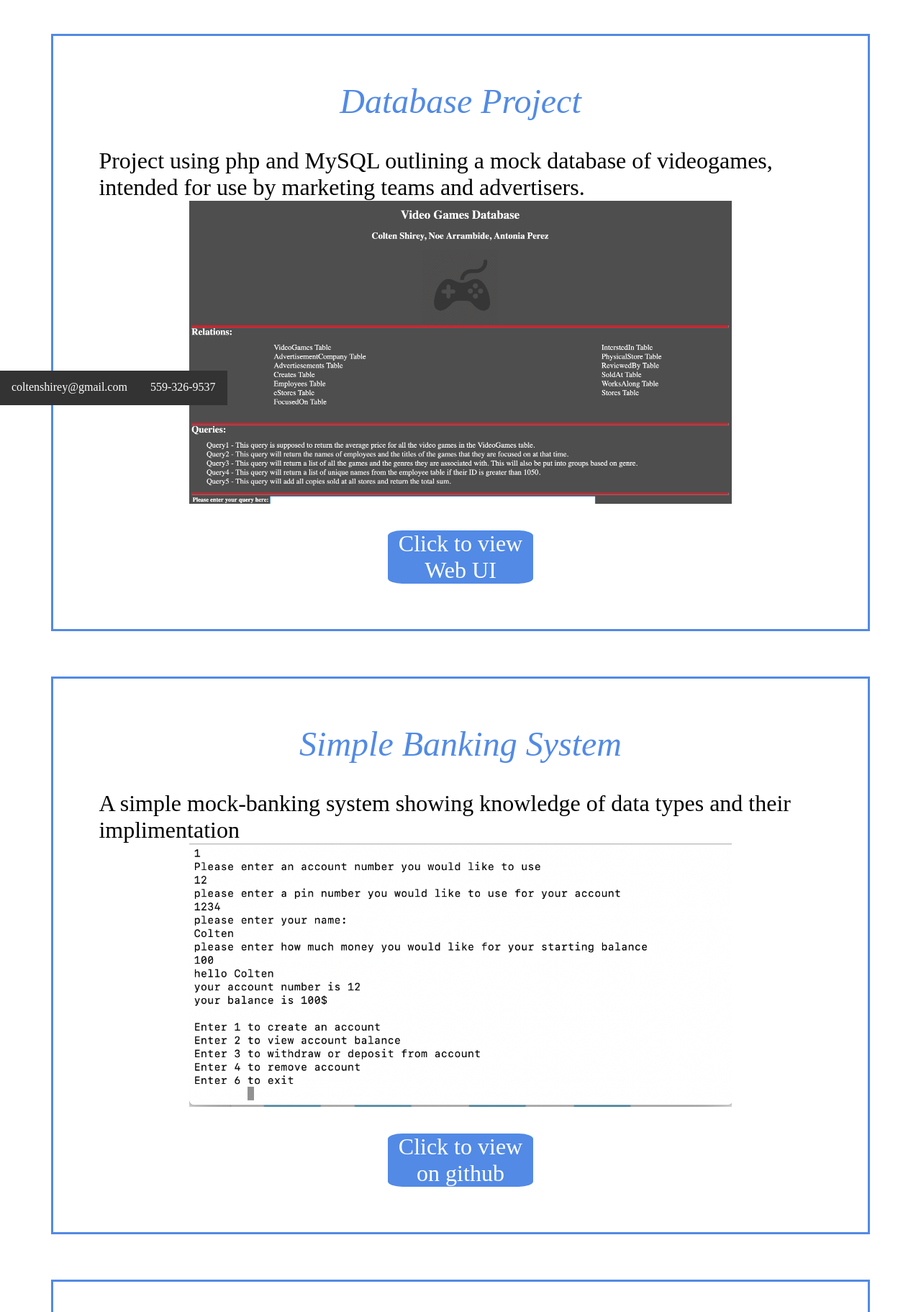
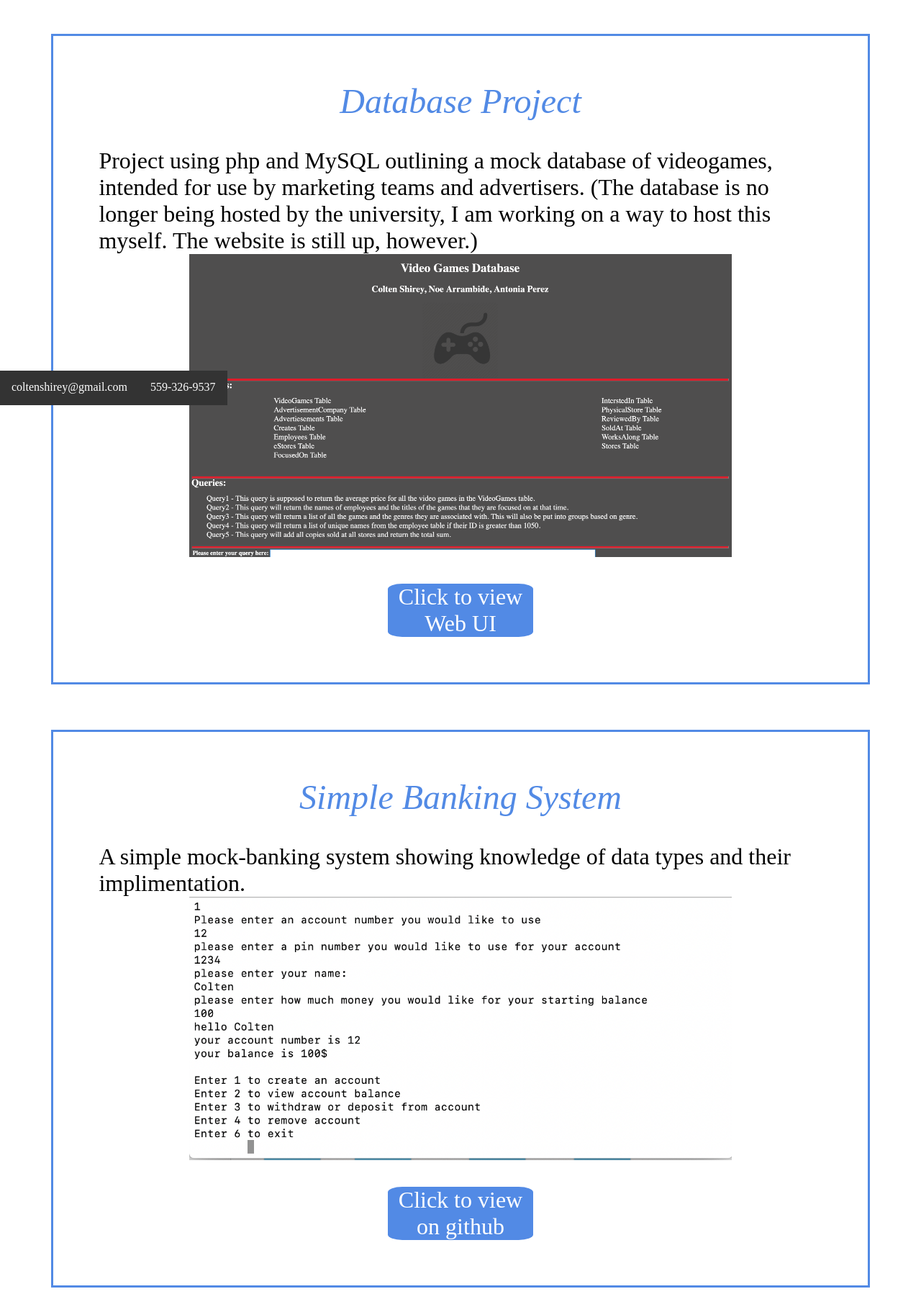
Before and after one commit to ColtenShirey/Portfolio-Website, a plain HTML site: page projects.html in a window 1280 px wide. Shown: the part 237-2060 px from the top of the page at 72% size. Drawn offline with Linux system fonts and the light colour scheme.

Commit message:
September 2020 update
Changed some wording, added information about concentration, and added info about SQL database hosting.

```diff
--- a/projects.html
+++ b/projects.html
@@ -17,7 +17,7 @@
 		<p id = "projects">
 			<em class="blockheading">Database Project</em>
 			<br>
-			Project using php and MySQL outlining a mock database of videogames, intended for use by marketing teams and advertisers.
+			Project using php and MySQL outlining a mock database of videogames, intended for use by marketing teams and advertisers. (The database is no longer being hosted by the university, I am working on a way to host this myself. The website is still up, however.)
 			<img src="Images/Database_SS.png" class="videoGameImage"></a>
 			<br>
 			<a href="https://hopper.csustan.edu/~narrambide/" class="button">Click to view Web UI</a>
@@ -25,7 +25,7 @@
 		<p id = "projects">
 			<em class="blockheading">Simple Banking System</em>
 			<br>
-			A simple mock-banking system showing knowledge of data types and their implimentation
+			A simple mock-banking system showing knowledge of data types and their implimentation.
 			<img src="Images/Bank_img.png" class="mergeImage">
 			<br>
 			<a href="https://github.com/ChrisGallo17/Bank_System_v2" class="button">Click to view on github</a>
--- a/styles.css
+++ b/styles.css
@@ -71,6 +71,10 @@ p{
 
 }
 
+div li a{
+  pointer-events: none;
+}
+
 .footer_contents {
 
     height:100%; // Replace with the height your footer should be
```
Also changed, not shown: index.html (+1 -1 lines), 2 other files.
